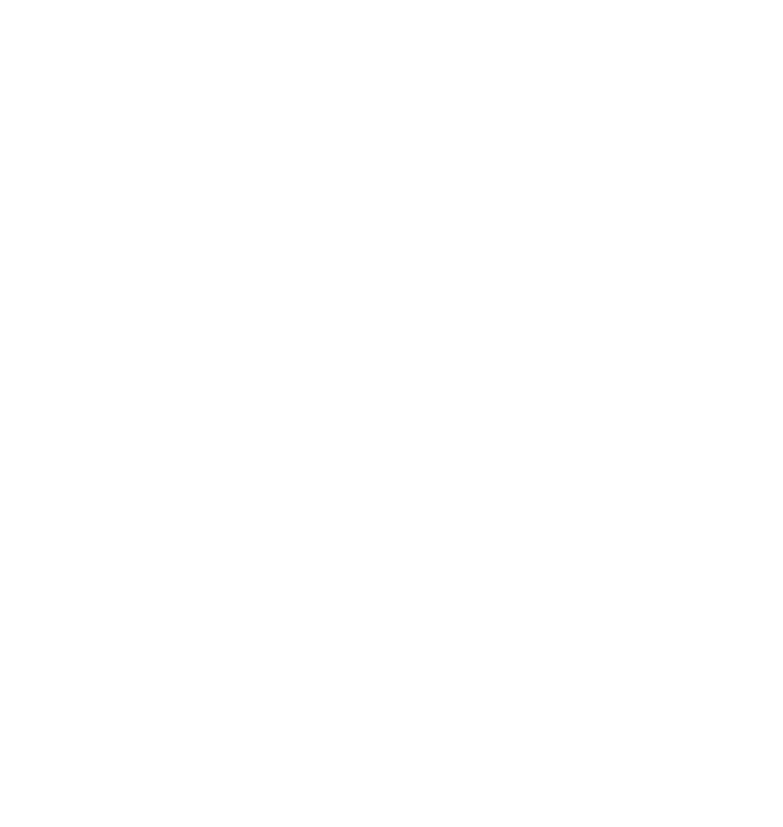
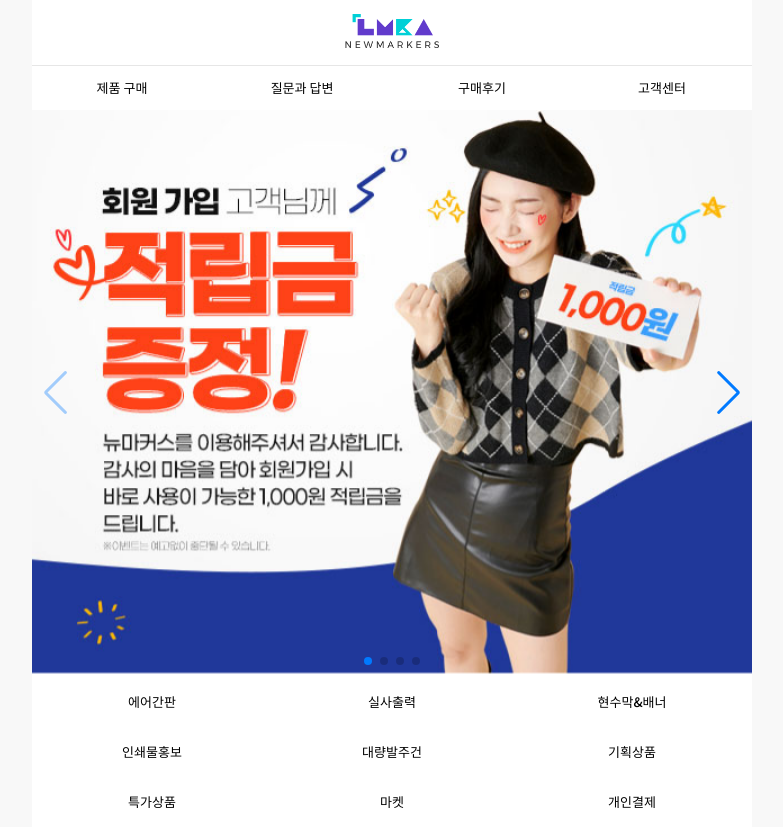
Before and after one commit to siwon9/Frontapp, a plain HTML site: page index.html in a window 1280 px wide. Shown: the whole page, without its empty margins (248-1031 px from the left). Before the commit the page ends 800 px from the top, so only its background shows below. Drawn offline with nearby package versions, Linux system fonts and the light colour scheme; some icons are missing.

Commit message:
초기 사이트 제작중

```diff
--- a/css/style.css
+++ b/css/style.css
@@ -1,6 +1,7 @@
 
- @import url('https://fonts.googleapis.com/css2?family=Noto+Sans+KR:wght@100..900&display=swap')
- @import url('https://fonts.googleapis.com/css2?family=Montserrat:ital,wght@0,100..900;1,100..900&family=Noto+Sans+KR:wght@100..900&display=swap')
+ @import url('https://fonts.googleapis.com/css2?family=Noto+Sans+KR:wght@100..900&display=swap');
+
+ @import url('https://fonts.googleapis.com/css2?family=Montserrat:ital,wght@0,100..900;1,100..900&family=Noto+Sans+KR:wght@100..900&display=swap');
 
 * {
     color : #000;
@@ -12,12 +13,16 @@
 
 html {
     font-size:13px;
+    background:#f8f8f8;
 }
 
 /* 스타일 초기화 S */
 
 body {
-    margin:0;
+    margin: 0 auto ;
+    max-width:720px;
+    min-width:360px;
+    background:#fff;
 }
 
 ul,ol,dl,dt,dd {
@@ -44,3 +49,63 @@ img {
         font-family: "Montserrat", sans-serif;
     }
 /* 공통 스타일 E */
+
+/* 헤더영역 S */
+header .site-top {
+    display:flex;
+    justify-content: space-between;
+    align-items: center;
+    height:66px;
+    border-bottom: 1px solid #e6e6e6;
+    padding: 0 15px;
+}
+
+header .logo img {
+    height : 34px;
+}
+
+header .site-top i {
+    font-size:2rem;
+}
+header .site-top .left i {
+    margin-right: 10px;
+}
+
+header .site-top .right i {
+    margin-left: 10px;
+}
+
+header nav {
+    display:flex; height:44px;
+}
+
+header nav a {
+    flex-grow:1;
+    width:0;
+    text-align: center;
+    line-height:44px;
+}
+
+/* 헤더영역 E */
+
+/* 메인베너 S */
+ .main-banner img {
+    width:100%;
+ }
+
+/* 메인배너 E */
+
+/* 서브메뉴영역 S */
+.sub-menus {
+    display:flex;
+    flex-wrap:wrap;
+}
+.sub-menus a {
+    width: calc(100% / 3);
+    text-align:center;
+    height:50px;
+    line-height: 50px;
+    font-weight:500;
+}
+
+/* 서브메뉴영역 E */
--- a/index.html
+++ b/index.html
@@ -4,20 +4,90 @@
         <meta charset="UTF-8">
         <meta name="viewport" content="width=device-width,initial-scale=1.0,user-scalable=yes, minmum-scale=0.5, maximum-scale=3.0" >
         <link rel="stylesheet" href="https://cdn.jsdelivr.net/npm/xeicon@2.3.3/xeicon.min.css">
+        <link rel="stylesheet" href="https://cdn.jsdelivr.net/npm/swiper@11/swiper-bundle.min.css"/>
         <link rel="stylesheet" type="text/css" href="css/style.css">
+        <!-- Swiper JS -->
+        <script src="https://cdn.jsdelivr.net/npm/swiper@11/swiper-bundle.min.js"></script>
+        <script src="js/common.js"></script>
+
+
         <title>뉴마커스</title>
     </head>
     <body>
         <header>
             <section class="site-top">
+                <div class="left">
+                    <a href="#">
+                        <i class="xi-bars"></i>
+                    </a>
+                    <a href="#">
+                        <i class="xi-search"></i>
+                    </a>
+                </div>
 
+                <a href="#" class="logo">
+                    <img src="images/logo.png" alt="로고">
+                </a>
+
+                <div class="right">
+                    <a href="#">
+                        <i class="xi-user-o"></i>
+                    </a>
+                    <a href="#">
+                        <i class="xi-cart-o"></i>
+                    </a>
+                </div>
             </section>
             <nav>
-
+                <a href="#">제품 구매</a>
+                <a href="#">질문과 답변</a>
+                <a href="#">구매후기</a>
+                <a href="#">고객센터</a>
             </nav>
         </header>
         <main>
+            <section class="main-banner">
+                <div class="swiper mySwiper">
+                    <div class="swiper-wrapper">
+                      <div class="swiper-slide">
+                        <a href="#">
+                            <img src="images/main_banner1.jpeg" alt="mainbanner1">
+                        </a>
+                      </div>
+                      <div class="swiper-slide">
+                        <a href="#">
+                            <img src="images/main_banner2.jpeg" alt="mainbanner2">
+                        </a>
+                      </div>
+                      <div class="swiper-slide">
+                        <a href="#">
+                            <img src="images/main_banner3.jpeg" alt="mainbanner3">
+                        </a>
+                      </div>
+                      <div class="swiper-slide">
+                        <a href="#">
+                            <img src="images/main_banner4.jpeg" alt="mainbanner4">
+                        </a>
+                      </div>
+                    </div>
 
+                    <div class="swiper-pagination"></div>
+
+                    <div class="swiper-button-next"></div>
+                    <div class="swiper-button-prev"></div>
+                  </div>
+            </section>
+            <section class="sub-menus">
+                <a href="#">에어간판</a>
+                <a href="#">실사출력</a>
+                <a href="#">현수막&배너</a>
+                <a href="#">인쇄물홍보</a>
+                <a href="#">대량발주건</a>
+                <a href="#">기획상품</a>
+                <a href="#">특가상품</a>
+                <a href="#">마켓</a>
+                <a href="#">개인결제</a>
+            </section>
         </main>
         <footer>
 
--- /dev/null
+++ b/js/common.js
@@ -0,0 +1,12 @@
+window.addEventListener("DOMContentLoaded", function() {
+    const swiper = new Swiper(".mySwiper", {
+        navigation: {
+          nextEl: ".swiper-button-next",
+          prevEl: ".swiper-button-prev",
+        },
+        pagination: {
+            el: ".swiper-pagination",
+        },
+
+    });
+});
```
Also changed, not shown: images/main_banner1.jpeg (added), images/main_banner2.jpeg (added), images/main_banner3.jpeg (added), images/main_banner4.jpeg (added).
